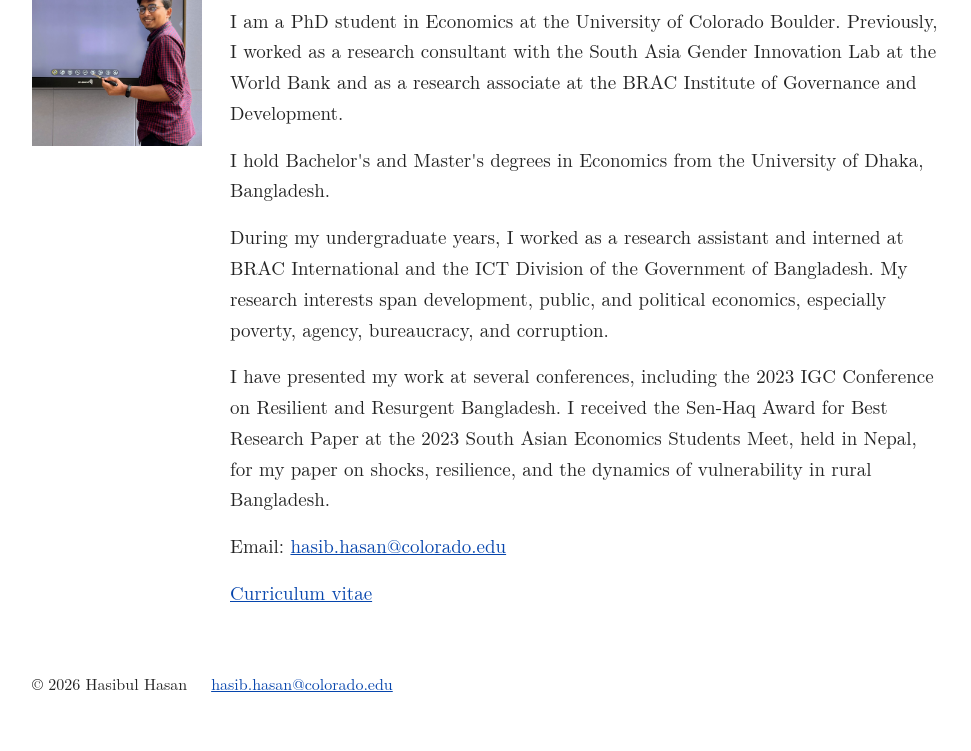
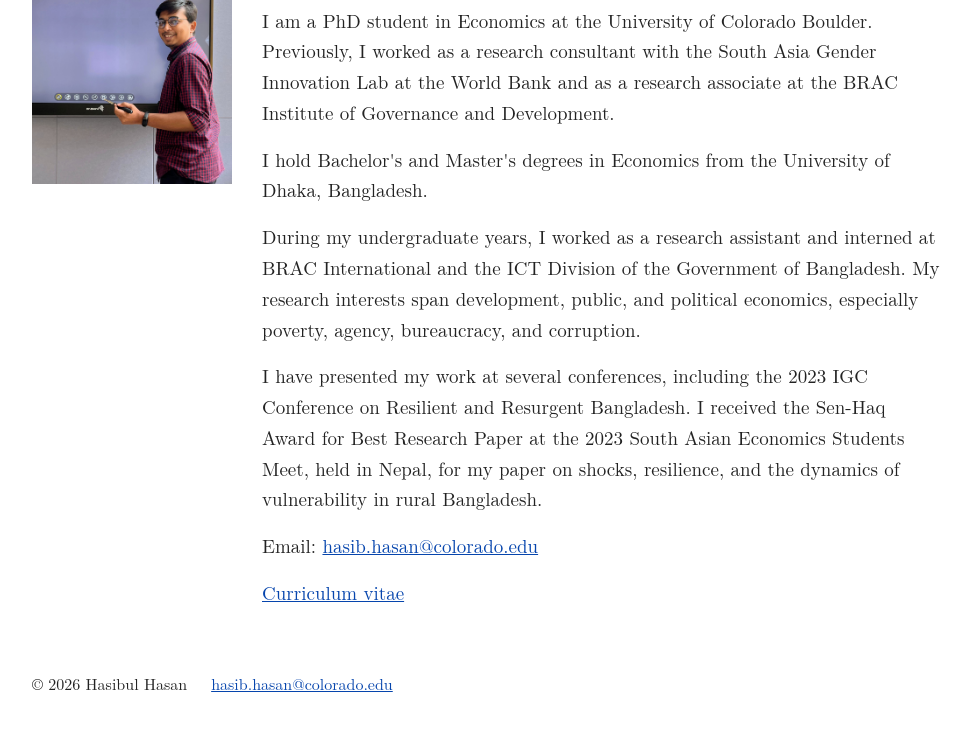
Before and after one commit to ehasibulhasan/hasib.github.io, a plain HTML site: page index.html in a window 1280 px wide. Shown: the part 178-929 px from the top of the page, without its empty margins (154-1125 px from the left). Drawn offline with Linux system fonts and the light colour scheme; a web font is replaced by a local one.

Commit message:
Update styles.css

```diff
--- a/styles.css
+++ b/styles.css
@@ -21,9 +21,9 @@ p { margin: 0 0 16px; }
 .research-item { margin: 0 0 24px; }
 .research-item h2, .teaching-card h2 { margin: 0 0 6px; font-size: 1.12em; }
 .cv-download-panel { margin: 14px 0 26px; }
-.home-layout { display: grid; grid-template-columns: 170px minmax(0, 1fr); gap: 28px; align-items: start; }
-.home-photo-wrap { width: 170px; max-width: 100%; }
-.profile-photo { display: block; width: 100%; max-height: 225px; aspect-ratio: 4 / 5; object-fit: cover; object-position: center; user-select: none; -webkit-user-drag: none; }
+.home-layout { display: grid; grid-template-columns: 200px minmax(0, 1fr); gap: 30px; align-items: start; }
+.home-photo-wrap { width: 200px; max-width: 100%; }
+.profile-photo { display: block; width: 100%; max-height: 265px; aspect-ratio: 4 / 5; object-fit: cover; object-position: center; user-select: none; -webkit-user-drag: none; }
 .skip-link { position: absolute; left: -9999px; }
 .skip-link:focus { left: 12px; top: 12px; background: white; padding: 8px; }
 .site-footer { margin-top: 46px; }
```
